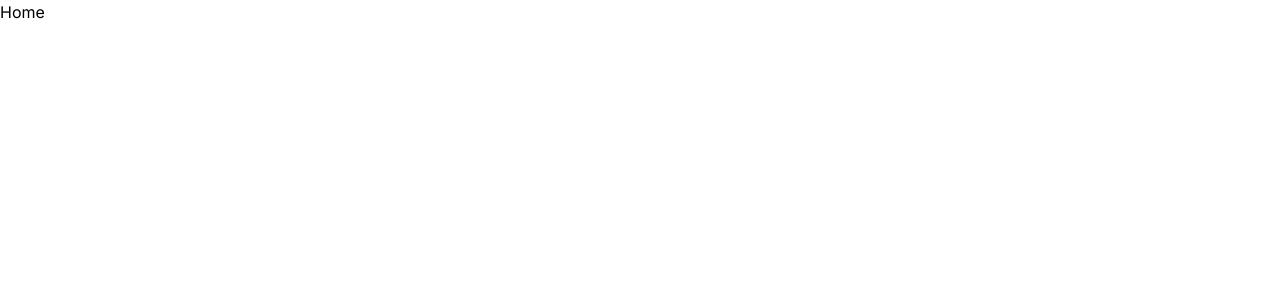
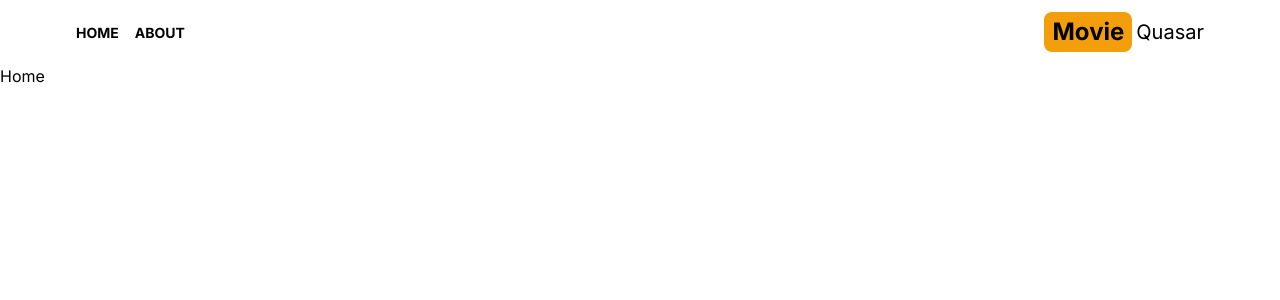
Before and after one commit to MostakemHossain/movie-Quaser-next, a Next.js app: page / in a window 1280 px wide. Shown: the top 300 px of the page. Built offline with nearby package versions, Linux system fonts and the light colour scheme.

Commit message:
header section added

```diff
--- a/src/app/layout.js
+++ b/src/app/layout.js
@@ -1,3 +1,4 @@
+import Header from "@/components/Header";
 import { Inter } from "next/font/google";
 import "./globals.css";
 
@@ -11,7 +12,9 @@
 export default function RootLayout({ children }) {
   return (
     <html lang="en">
-      <body className={inter.className}>{children}</body>
+      <body className={inter.className}>
+        <Header/>
+        {children}</body>
     </html>
   );
 }
--- /dev/null
+++ b/src/components/Header.jsx
@@ -0,0 +1,20 @@
+import Link from "next/link";
+import { AiFillHome } from "react-icons/ai";
+import { BsFillInfoCircleFill } from "react-icons/bs";
+import MenuItem from "./MenuItem";
+export default function Header() {
+  return (
+    <div className="flex justify-between items-center p-3 max-w-6xl mx-auto">
+        <div className="flex gap-4">
+            <MenuItem title="home" address="/" Icon={AiFillHome}/>
+            <MenuItem title="about" address="/about" Icon={BsFillInfoCircleFill}/>
+        </div>
+        <Link href="/" className="flex gap-1 items-center">
+            <span className="text-2xl font-bold bg-amber-500 px-2 py-1 rounded-lg">Movie</span>
+            <span className="text-xl hidden sm:inline">Quasar</span>
+
+
+        </Link>
+    </div>
+  )
+}
--- /dev/null
+++ b/src/components/MenuItem.jsx
@@ -0,0 +1,10 @@
+import Link from "next/link";
+
+export default function MenuItem({title,address,Icon}) {
+  return (
+   <Link href={address} className="hover:text-amber-500">
+    <Icon className="text-2xl sm:hidden"/>
+   <p className="uppercase hidden sm:inline text-sm font-bold">{title}</p>
+   </Link>
+  )
+}
```
Also changed, not shown: package.json (+5 -4 lines), 1 other file (tests, documents, lock files or other folders).
